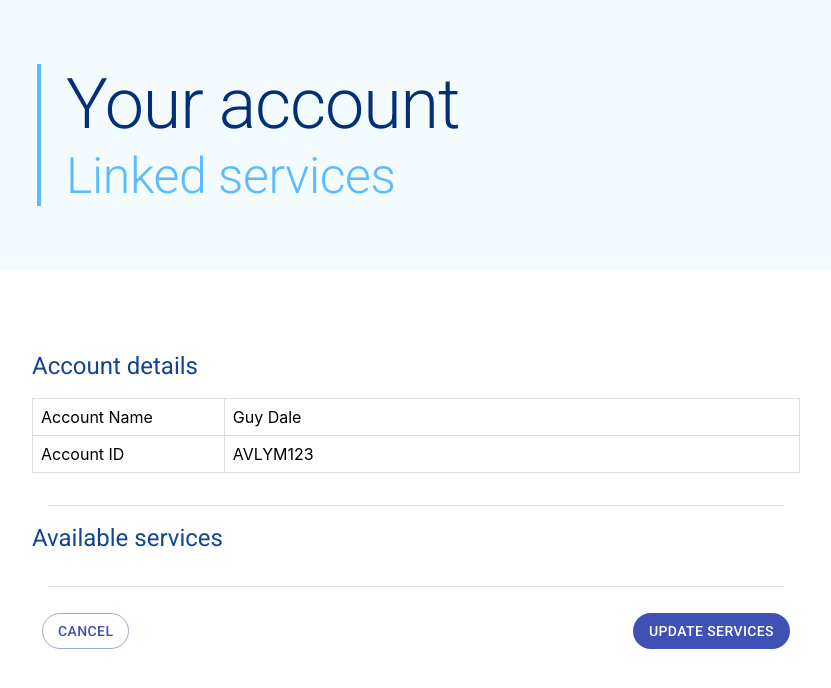
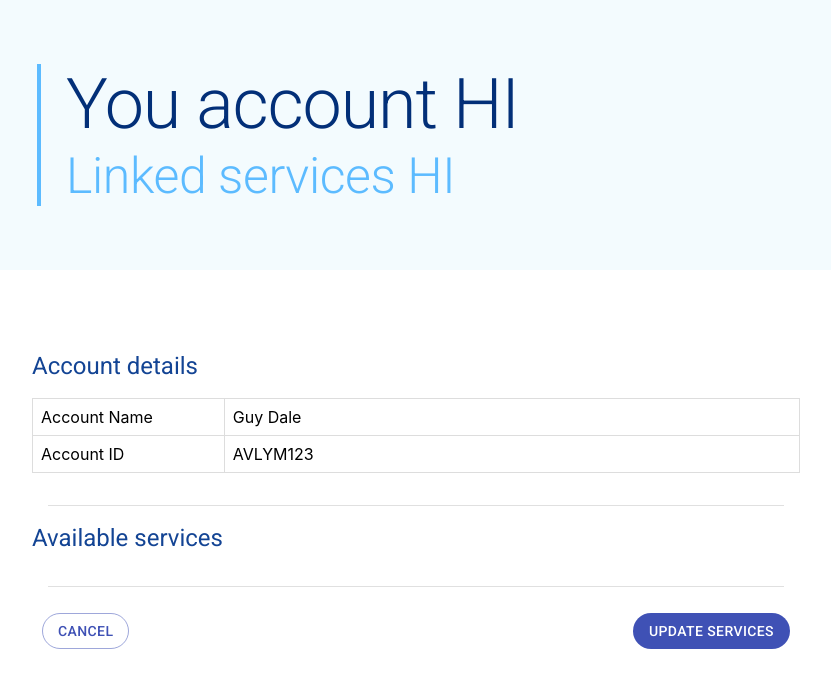
Before and after one commit to Kwiddy/Internship-React-Page, a React (Create React App) app: page / in a window 1280 px wide. Shown: the top 688 px of the page, without its empty margins (224-1055 px from the left). Built offline with nearby package versions, Linux system fonts and the light colour scheme.

Commit message:
move header text into props

```diff
--- a/src/App.js
+++ b/src/App.js
@@ -31,7 +31,7 @@ function App() {
   return (
     <div className="App">
       <div className={classes.root}>
-        <Header />
+        <Header mainText="You account HI" subText="Linked services HI" />
         <div className="page-wrapper">
           <div className="page-block">
             <Collapse in={open}>
--- a/src/components/header.js
+++ b/src/components/header.js
@@ -7,10 +7,10 @@ class Header extends React.Component {
       <header>
         <div className="headText">
           <Typography variant="h1" component="h2" fontSize="1" id="mainHead">
-            Your account
+            {this.props.mainText}
           </Typography>
           <Typography variant="h2" gutterBottom id="subHead">
-            Linked services
+            {this.props.subText}
           </Typography>
         </div>
       </header>
```
